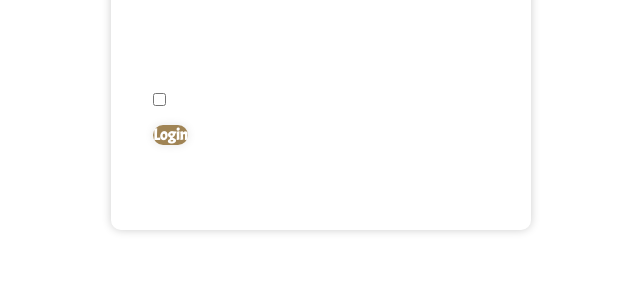
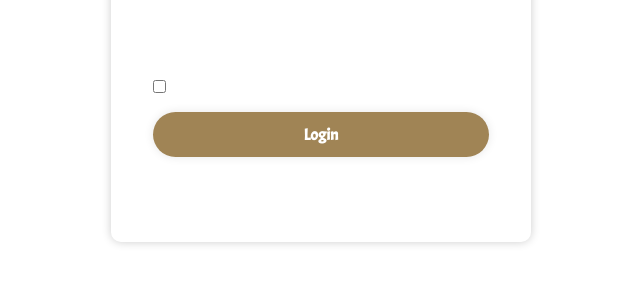
Before and after one commit to Maia-ra/Formul-rio-de-Login, a plain HTML site: page index.html in a window 1280 px wide. Shown: the part 366-650 px from the top of the page, without its empty margins (319-959 px from the left). Drawn offline with nearby package versions, Linux system fonts and the light colour scheme.

Commit message:
refactor(html): Ajusta estrutura do formulário de login

```diff
--- a/index.html
+++ b/index.html
@@ -26,10 +26,10 @@
                 <a href="#">Esqueceu sua senha?</a>
             </div>
 
-            <buttom type="submit" class="btn">Login</buttom>
+            <button type="submit" class="btn">Login</button>
 
             <div class="register-link">
-                <p>Ainda não tem uma conta?<a href="#">Cadastre-se</a></p>
+                <p>Ainda não tem uma conta? <a href="#"> Registre-se</a></p>
             </div>
         </form>
     </div>
```
